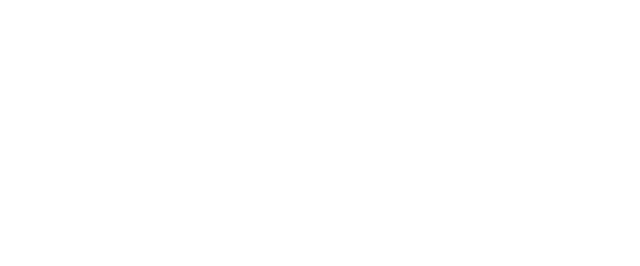
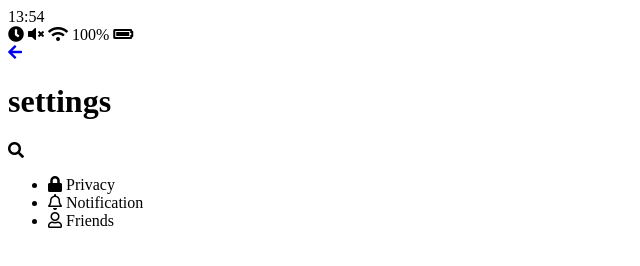
Before and after one commit to Ratchet777/kakao-clone-v2, a plain HTML site: page settings.html in a window 1280 px wide. Shown: the whole page, without its empty margins (0-640 px from the left). Drawn offline with Linux system fonts and the light colour scheme.

Commit message:
Settings Screen

```diff
--- a/settings.html
+++ b/settings.html
@@ -0,0 +1,65 @@
+<!DOCTYPE html>
+<html lang="en">
+  <head>
+    <meta charset="UTF-8" />
+    <meta name="viewport" content="width=device-width, initial-scale=1.0" />
+    <link
+      rel="stylesheet"
+      href="https://use.fontawesome.com/releases/v5.7.2/css/all.css"
+      integrity="sha384-fnmOCqbTlWIlj8LyTjo7mOUStjsKC4pOpQbqyi7RrhN7udi9RwhKkMHpvLbHG9Sr"
+      crossorigin="anonymous"
+    />
+    <title>Settings | Kakao Clone</title>
+  </head>
+  <body>
+    <div class="status-bar">
+      <div class="status-bar__column">
+        <span class="status-bar__clock">13:54</span>
+      </div>
+      <div class="stats-bar__column">
+        <i class="fas fa-clock"></i>
+        <i class="fas fa-volume-mute"></i>
+        <i class="fas fa-wifi"></i>
+        <span class="status-bar__battery-level">100%</span>
+        <i class="fas fa-battery-full"></i>
+      </div>
+    </div>
+    <header class="header">
+      <div class="header__header-column">
+        <a href="more.html" class="header__back-btn">
+          <i class="fas fa-arrow-left"></i>
+        </a>
+        <h1 class="header__title">settings</h1>
+      </div>
+      <div class="header__header-column">
+        <span class="header__icon">
+          <i class="fas fa-search"></i>
+        </span>
+      </div>
+    </header>
+    <main class="settings">
+      <section class="settings__sections">
+        <ul class="settings__list">
+          <li class="settings__setting">
+            <span class="settings__icon">
+              <i class="fas fa-lock"></i>
+            </span>
+            <span class="settings__title">Privacy</span>
+          </li>
+          <li class="settings__setting">
+            <span class="settings__icon">
+              <i class="far fa-bell"></i>
+            </span>
+            <span class="settings__title">Notification</span>
+          </li>
+          <li class="settings__setting">
+            <span class="settings__icon">
+              <i class="far fa-user"></i>
+            </span>
+            <span class="settings__title">Friends</span>
+          </li>
+        </ul>
+      </section>
+    </main>
+  </body>
+</html>
```
Also changed, not shown: more.html (+3 -1 lines).
